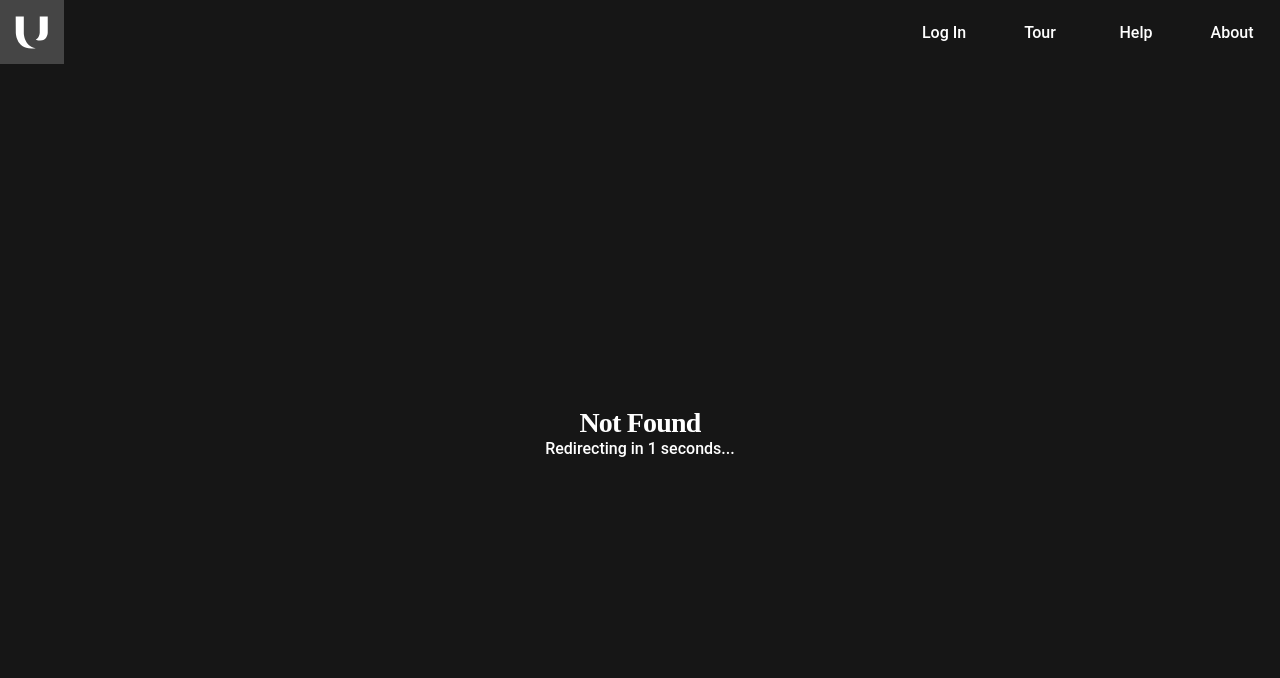
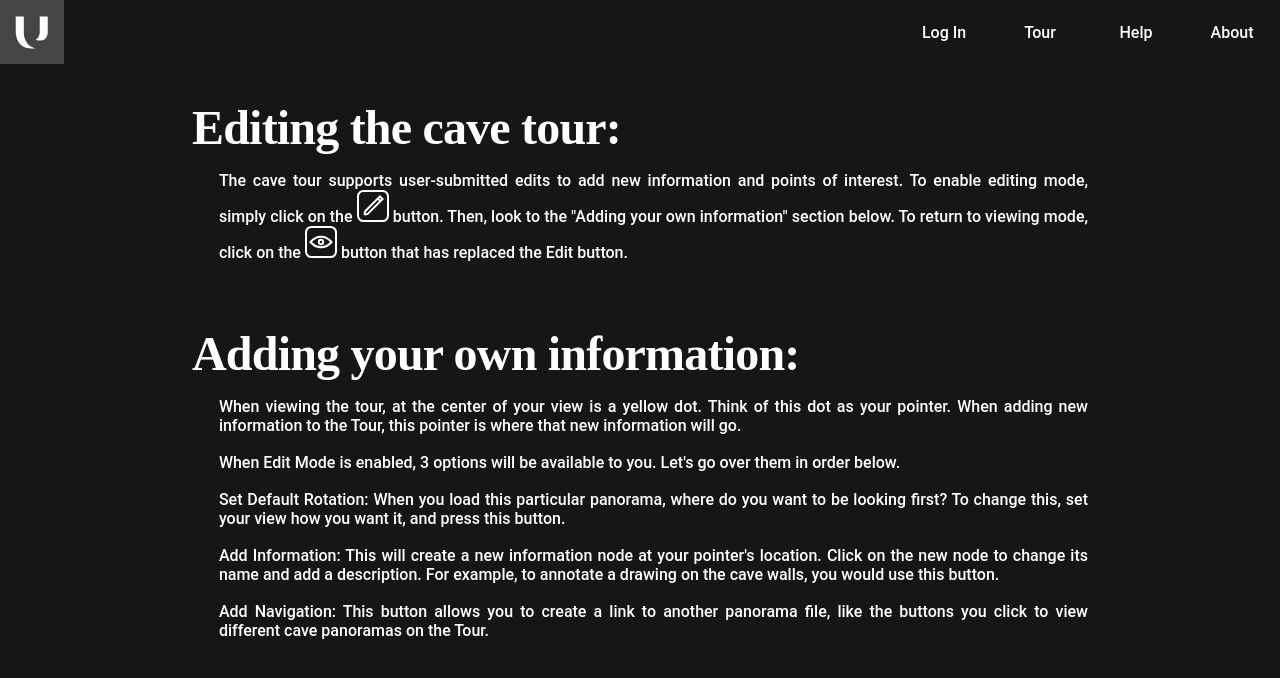
Before and after one commit to Myles-Trevino/WWI-Underground, a Next.js app: page /docs/editing in a window 1280 px wide. Before the commit this address had no page. Shown: the top 678 px of the page. Built offline with nearby package versions, Linux system fonts and the light colour scheme; a web font is replaced by a local one.

Commit message:
add editing page to docs

```diff
--- a/pages/docs/docs.module.scss
+++ b/pages/docs/docs.module.scss
@@ -8,11 +8,14 @@
 
 .helpDocHeading {
 	margin-left: 15%; // 15% here for responsive web design, 18% in the text for indentation
+	margin-right: 15%;
+	margin-bottom: 4rem;
 }
 
 .helpDocText {
-	margin-left: 18%; // text looks bad when it goes from window edge to window edge. let's prevent that.
-	margin-right: 18%;
+	margin-left: 3%; // text looks bad when it goes from window edge to window edge. let's prevent that.
+	margin-top: 1rem;
+	//margin-right: 18%;
 	display: grid;
 }
 
--- /dev/null
+++ b/pages/docs/editing.tsx
@@ -0,0 +1,52 @@
+/**
+ * Copyright Chris Dunphy
+ * Licensed under the Apache License, Version 2.0
+ * http://www.apache.org/licenses/LICENSE-2.0
+ */
+
+import Navbar from '../../components/common/navbar/navbar';
+import Head from 'next/head';
+import Style from './docs.module.scss';
+
+
+export default function Help(): JSX.Element {
+	return (<>
+		<Head>
+			<title>Test Doc</title>
+		</Head>
+		<Navbar></Navbar>
+		<br/><br/>
+		<div className = {Style.helpDocHeading}>
+			<h1>Editing the cave tour:</h1>
+			<div className = {Style.helpDocText}>
+				<p>The cave tour supports user-submitted edits to add new information and points of interest.
+					To enable editing mode, simply click on the <span className = {Style.svgContainer}> <svg xmlns="http://www.w3.org/2000/svg" viewBox="0 0 32 32">
+					<path className="svg-stroke-glyph" d="M24,5l3,3L10,25l-2.79.7a.75.75,0,0,1-.91-.91L7,22Z"/>
+					<line className="svg-stroke-glyph" x1="21.5" y1="7.5" x2="24.5" y2="10.5"/>
+				</svg></span> button. Then, look to the &quot;Adding your own information&quot; section below. To return to viewing mode, click on the <span className = {Style.svgContainer}>
+					<svg xmlns="http://www.w3.org/2000/svg" viewBox="0 0 32 32">
+						<path className="svg-stroke-glyph" d="M4,16s5-6,12-6,12,6,12,6-5,6-12,6S4,16,4,16Z"/>
+						<circle className="svg-stroke-glyph" cx="16" cy="16" r="2.5"/>
+					</svg>
+				</span> button that has replaced the Edit button.
+				</p>
+			</div>
+		</div>
+		<div className = {Style.helpDocHeading}>
+			<h1>Adding your own information:</h1>
+			<div className = {Style.helpDocText}>
+				<p>When viewing the tour, at the center of your view is a yellow dot. Think of this dot as your pointer. When adding new information to the Tour, this pointer is where that new information will go.</p>
+				<br/>
+				<p>When Edit Mode is enabled, 3 options will be available to you. Let&apos;s go over them in order below.</p>
+				<br/>
+				<p>Set Default Rotation: When you load this particular panorama, where do you want to be looking first? To change this, set your view how you want it, and press this button.</p>
+				<br/>
+				<p>Add Information: This will create a new information node at your pointer&apos;s location. Click on the new node to change its name and add a description.
+					For example, to annotate a drawing on the cave walls, you would use this button.
+				</p>
+				<br/>
+				<p>Add Navigation: This button allows you to create a link to another panorama file, like the buttons you click to view different cave panoramas on the Tour.</p>
+			</div>
+		</div>
+	</>);
+}
--- a/pages/docs/testdoc.tsx
+++ b/pages/docs/testdoc.tsx
@@ -1,3 +1,9 @@
+/**
+ * Copyright Chris Dunphy
+ * Licensed under the Apache License, Version 2.0
+ * http://www.apache.org/licenses/LICENSE-2.0
+ */
+
 import Navbar from '../../components/common/navbar/navbar';
 import Head from 'next/head';
 import Style from './docs.module.scss';
--- a/pages/help.module.scss
+++ b/pages/help.module.scss
@@ -11,7 +11,7 @@
 	justify-items: center;
 	align-content: center;
 	width: 100vw;
-	margin-bottom: 0.5rem;
+	margin-bottom: 2rem;
 }
 .helpLink {
     display: grid;
```
Also changed, not shown: pages/docs/tour.tsx (+4 -6 lines), pages/help.tsx (+11 -5 lines).
